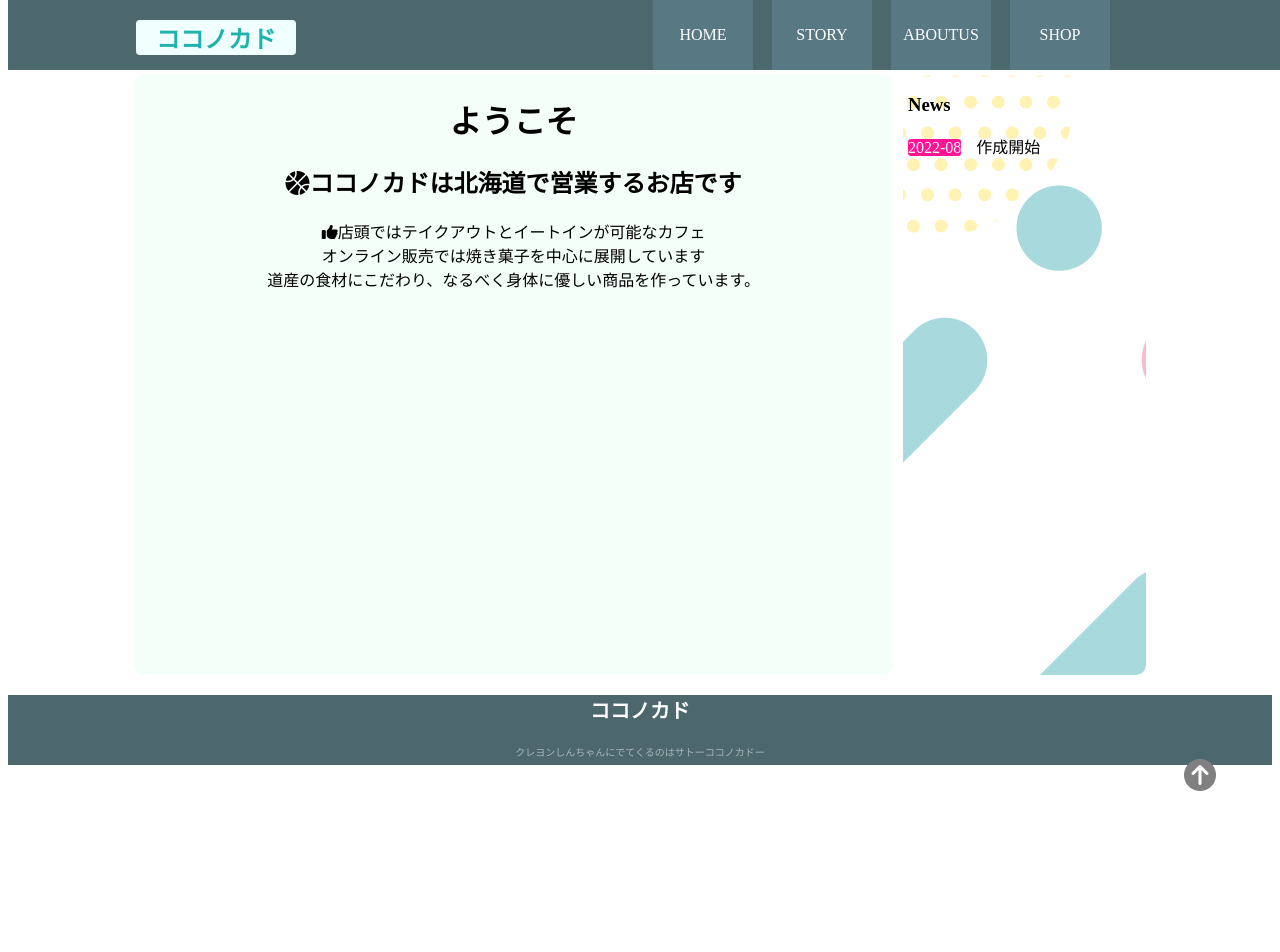
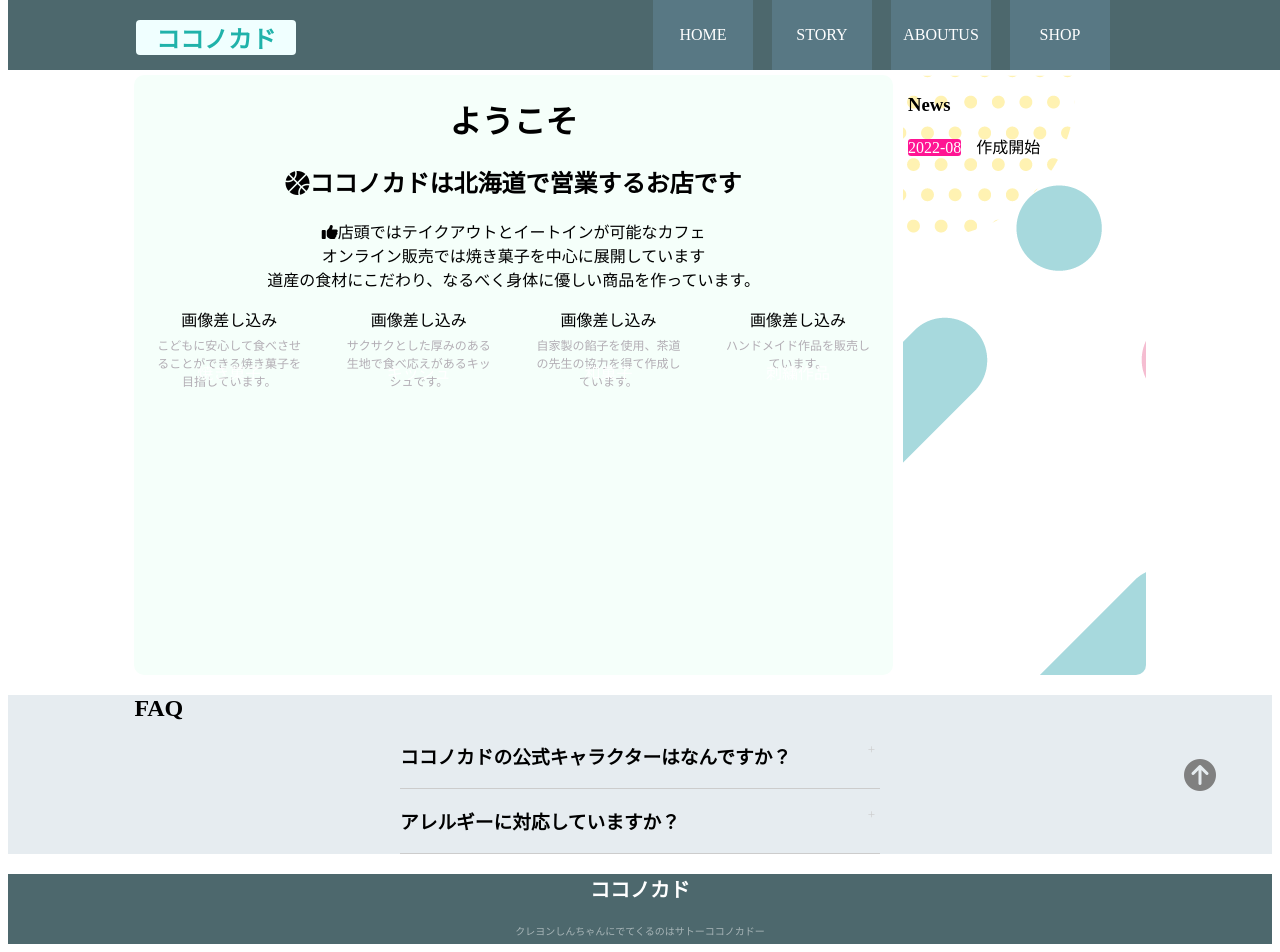
Before and after one commit to Apa-pa/kokonokado, a plain HTML site: page index.html in a window 1280 px wide. Before the commit the page ends 800 px from the top, so only its background shows below. Drawn offline with nearby package versions, Linux system fonts and the light colour scheme.

Commit message:
Add files via upload

```diff
--- a/index.html
+++ b/index.html
@@ -36,6 +36,34 @@
 
         </p>
 
+        <div class="item">
+          <div class="item-icon">画像差し込み
+            <p>焼き菓子</p>
+          </div>
+          <p class="item-text">こどもに安心して食べさせることができる焼き菓子を目指しています。</p>
+        </div>
+
+        <div class="item">
+          <div class="item-icon">画像差し込み
+            <p>キッシュ</p>
+          </div>
+          <p class="item-text">サクサクとした厚みのある生地で食べ応えがあるキッシュです。</p>
+        </div>
+
+        <div class="item">
+          <div class="item-icon">画像差し込み
+            <p>和菓子</p>
+          </div>
+          <p class="item-text">自家製の餡子を使用、茶道の先生の協力を得て作成しています。</p>
+        </div>
+
+        <div class="item">
+          <div class="item-icon">画像差し込み
+            <p>刺繍作品</p>
+          </div>
+          <p class="item-text">ハンドメイド作品を販売しています。</p>
+        </div>
+
 
       </div>
 
@@ -53,6 +81,33 @@
 
  <div class="clear"></div>
 
+<div class="faq-wrapper">
+  <div class="container">
+    <div class="heading">
+      <h2>FAQ</h2>
+    </div>
+    <ul id="faq-list">
+      <li class="faq-list-item">
+        <h3 class="question">ココノカドの公式キャラクターはなんですか？</h3>
+        <span>+</span>
+        <div class="answer">
+          <p>空飛ぶハリネズミです。刺繍作品も販売しています。</p>
+        </div>
+      </li>
+      <li class="faq-list-item">
+        <h3 class="question">アレルギーに対応していますか？</h3>
+        <span>+</span>
+        <div class="answer">
+          <p>商品によって異なります。各商品ページに記載していますのでご確認ください。</p>
+        </div>
+      </li>
+
+    </ul>
+
+
+  </div>
+</div>
+
  <footer>
   <div class="container">
     <h3>ココノカド</h3>
--- a/script.js
+++ b/script.js
@@ -0,0 +1,42 @@
+$(function() {
+
+// FAQ
+
+$('.faq-list-item').click(
+    function(){
+      const $answer = $(this).find('.answer');
+      if ($answer.hasclass('open')) {
+        $answer.removeclass('oepn');
+        $(this).find('span').text('+');
+      }  else {
+        $answer.addclass('oepn');
+        $(this).find('span').text('-');
+
+      }
+    }
+);
+
+
+
+
+
+
+
+
+
+
+
+
+
+
+
+
+
+
+
+
+
+
+
+
+});
--- a/stylesheet.css
+++ b/stylesheet.css
@@ -78,6 +78,31 @@ header h2 {
   border-radius:10px;
 }
 
+.item {
+  float: left;
+  width:25%
+}
+
+.item-icon {
+  position:relative;
+  width: 70%;
+  margin: 0 auto;
+}
+
+.item-icon p {
+  width: 100%;
+  position:absolute;
+  top:37px;
+  color:white;
+}
+
+.item-text {
+  margin: 3% auto;
+  width: 80%;
+  font-size: 12px;
+  color: #b3aeb5;
+}
+
 .top-right{
   width:23%;
   height:600px;
@@ -98,6 +123,45 @@ header h2 {
 .clear {
   clear:left;
   clear:right;
+}
+
+.faq-wrapper {
+  background-color:#e6ecf0;;
+  width:100%;
+  margin: 0 auto;
+}
+
+#faq-list {
+  width: 500px;
+  margin: 0 auto;
+  padding: 0;
+  list-style: none;
+}
+
+.faq-list-item {
+  margin:10px;
+  border-bottom:1px solid #ccc;
+  position:relative;
+  cursor:pointer;
+  text-align: left;
+}
+
+.faq-list-item span {
+  position:absolute;
+  top:0;
+  right:5px;
+  color:#ccc;
+  font-size:13px;
+}
+
+.answer {
+  display: none;
+  font-size:12px;
+  margin-bottom: 15px;
+}
+
+.open {
+  display: block;
 }
 
 footer {
```
